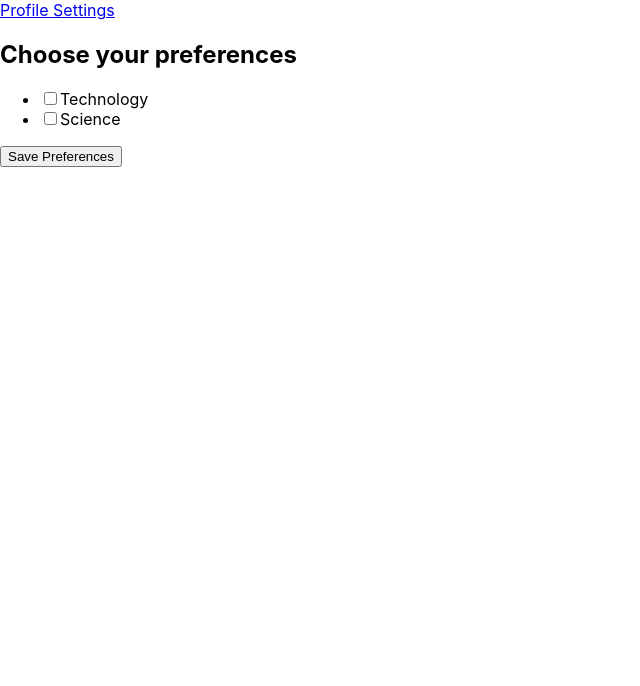
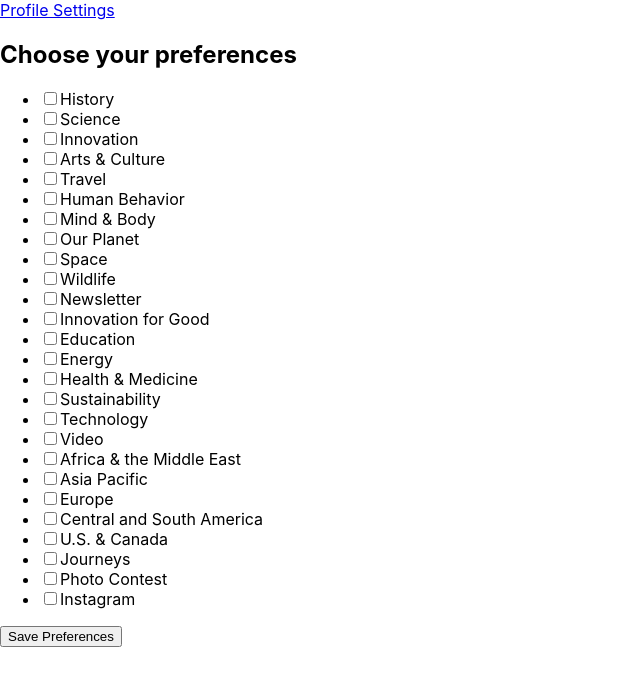
Before and after one commit to AdaptiveArtemis/AdaptiveArtemisNewsRecommendation, a React (Create React App) app: page /HomePage in a window 1280 px wide. Shown: the top 686 px of the page, without its empty margins (0-640 px from the left). Built offline with nearby package versions, Linux system fonts and the light colour scheme.

Commit message:
homepage debug

```diff
--- a/src/pages/HomePage.js
+++ b/src/pages/HomePage.js
@@ -1,14 +1,38 @@
 import React, { useState, useEffect } from 'react'
-import ArticleList from './ArticleList'
 import { Link } from 'react-router-dom'
 
-// Assumed modal component
+// Preferences Modal Component
 const PreferencesModal = ({ preferences, onSave }) => {
   const [selectedPreferences, setSelectedPreferences] = useState([])
 
-  const handleSave = () => {
-    onSave(selectedPreferences)
-    // Logic to close modal (if your modal component isn't auto-closing)
+  const handleSave = async () => {
+    // 构建要发送的数据
+    const dataToSend = {
+      prefer_list: selectedPreferences.map(id =>
+        preferences.find(preference => preference.id === id).name
+      )
+    }
+
+    try {
+      // 执行POST请求
+      const response = await fetch('http://127.0.0.1:8000/users/user/update', {
+        method: 'POST',
+        headers: {
+          'Content-Type': 'application/json',
+        },
+        body: JSON.stringify(dataToSend)
+      })
+
+      if (response.ok) {
+        const responseData = await response.json()
+        console.log('Preferences saved:', responseData)
+        onSave(selectedPreferences)
+      } else {
+        console.error('Failed to save preferences:', response.statusText)
+      }
+    } catch (error) {
+      console.error('Error saving preferences:', error)
+    }
   }
 
   return (
@@ -37,29 +61,64 @@ const PreferencesModal = ({ preferences, onSave }) => {
   )
 }
 
+// Recommendations List Component
+const RecommendationsList = ({ articles }) => {
+  return (
+    <div>
+      <h2>Recommended Articles</h2>
+      {articles.length > 0 ? (
+        <ul>
+          {articles.map(article => (
+            <li key={article.title}>
+              <a href={article.link} target="_blank" rel="noopener noreferrer">
+                <h3>{article.title}</h3>
+                <p>{article.subtitle}</p>
+              </a>
+            </li>
+          ))}
+        </ul>
+      ) : (
+        <p>No recommendations available.</p>
+      )}
+    </div>
+  )
+}
+
+// Home Page Component
 const HomePage = () => {
-  const [isFirstLogin, setIsFirstLogin] = useState(null) // Null indicates we don't know yet
+  const [isFirstLogin, setIsFirstLogin] = useState(true)
   const [preferences, setPreferences] = useState([])
+  const [recommendations, setRecommendations] = useState([])
 
-  // Simulate fetching user's first login status and preferences list from backend
   useEffect(() => {
-    // Assume fetchUserStatus returns { isFirstLogin: boolean, preferences: array }
     const fetchUserStatus = async () => {
       const response = await fakeApiCall()
       setIsFirstLogin(response.isFirstLogin)
       setPreferences(response.preferences)
+      fetchRecommendations()  // Fetch recommendations on user login
     }
 
     fetchUserStatus()
   }, [])
 
-  const savePreferences = (userPreferences) => {
-    // Logic to save user preferences
-    console.log('Saving user preferences:', userPreferences)
-    setIsFirstLogin(false) // Assume the user is no longer first-time login after saving
+  const fetchRecommendations = async () => {
+    // 使用静态数据模拟API调用
+    const data = {
+      recommendations: [
+        { title: "The Real Science Behind the Megalodon", subtitle: "As The Meg hits theaters, dive into what we really know about this chompy predator", link: "https://www.smithsonianmag.com/articles/real-science-megalodon-180969860/", relevant_keyword: null },
+        { title: "The Forgotten Sisters Behind 'Happy Birthday to You'", subtitle: "Mildred and Patty Hill wrote the popular song's melody, but their contributions to American culture have long been overlooked", link: "https://www.smithsonianmag.com/history/the-forgotten-sisters-behind-happy-birthday-to-you-180983885/", relevant_keyword: null },
+        // More articles
+      ]
+    }
+    setRecommendations(data.recommendations)
   }
 
-  // If still loading user information
+
+  const savePreferences = (userPreferences) => {
+    console.log('Saving user preferences:', userPreferences)
+    setIsFirstLogin(false)
+  }
+
   if (isFirstLogin === null) {
     return <div>Loading...</div>
   }
@@ -69,25 +128,54 @@ const HomePage = () => {
       <div className="profile-link">
         <Link to="/profile">Profile Settings</Link>
       </div>
-      {isFirstLogin ? (
+      {isFirstLogin === null ? (
+        <div>Loading...</div>
+      ) : isFirstLogin ? (
         <PreferencesModal preferences={preferences} onSave={savePreferences} />
       ) : (
-        <ArticleList />
+        <RecommendationsList articles={recommendations} />
       )}
     </div>
   )
 }
 
-export default HomePage
-
 // Assumed API call function
 const fakeApiCall = () => {
   return Promise.resolve({
-    isFirstLogin: true, // Assume user is first-time login
+    isFirstLogin: true,  // Assume this dynamically changes based on actual user status
     preferences: [
-      { id: 1, name: 'Technology' },
+      { id: 1, name: 'History' },
       { id: 2, name: 'Science' },
+      { id: 3, name: 'Innovation' },
+      { id: 4, name: 'Arts & Culture' },
+      { id: 5, name: 'Travel' },
+      { id: 6, name: 'Human Behavior' },
+      { id: 7, name: 'Mind & Body' },
+      { id: 8, name: 'Our Planet' },
+      { id: 9, name: 'Space' },
+      { id: 10, name: 'Wildlife' },
+      { id: 11, name: 'Newsletter' }, // You might want to consider if 'Newsletter' is a preference category like the others
+      { id: 12, name: 'Innovation for Good' },
+      { id: 13, name: 'Education' },
+      { id: 14, name: 'Energy' },
+      { id: 15, name: 'Health & Medicine' },
+      { id: 16, name: 'Sustainability' },
+      { id: 17, name: 'Technology' }, // This is repeated since 'Technology' is also mentioned earlier in your list
+      { id: 18, name: 'Video' },
+      // Assuming 'Newsletter' here is the same as the one above, you may not need to repeat it
+      { id: 19, name: 'Africa & the Middle East' },
+      { id: 20, name: 'Asia Pacific' },
+      { id: 21, name: 'Europe' },
+      { id: 22, name: 'Central and South America' },
+      { id: 23, name: 'U.S. & Canada' },
+      { id: 24, name: 'Journeys' },
+      // 'Newsletter' would be repeated here again if it's considered a separate category
+      { id: 25, name: 'Photo Contest' },
+      { id: 26, name: 'Instagram' }, // 'Instagram' might be a link to a social media page rather than a content category
       // More preferences
     ],
+
   })
 }
+
+export default HomePage
```
